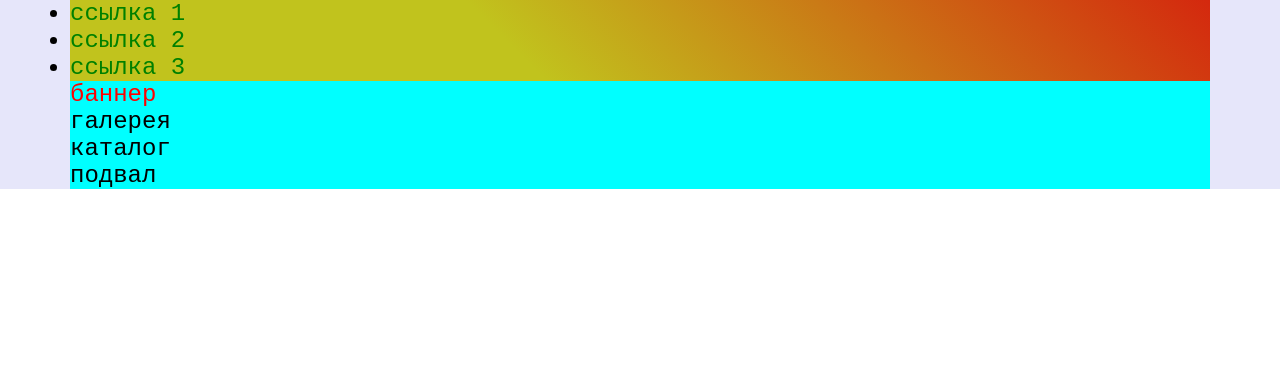
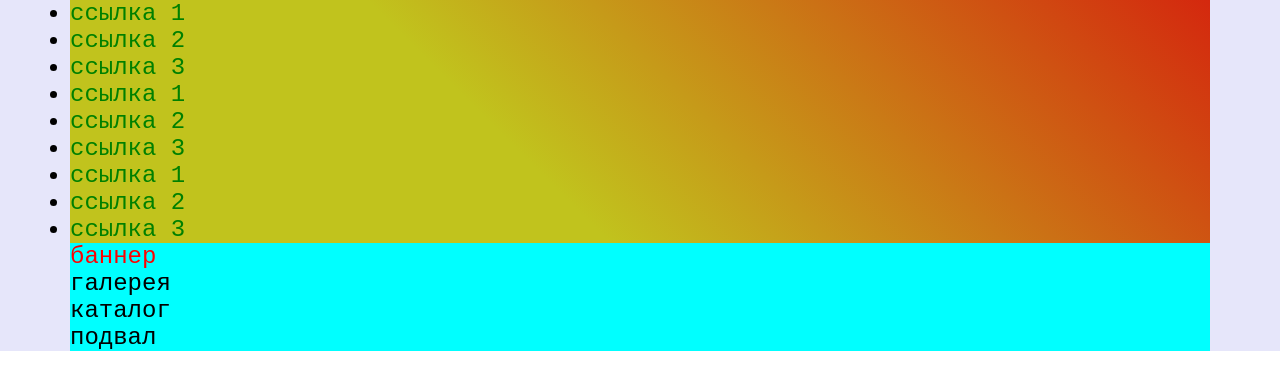
Before and after one commit to andrgart/test1, a website: page src/index.html in a window 1280 px wide. Drawn offline with Linux system fonts and the light colour scheme; files that its build step writes are made by us from their sources.

Commit message:
More_links1

```diff
--- a/src/index.html
+++ b/src/index.html
@@ -12,6 +12,12 @@
         <section class="wrapper main-menu">
             <div class="container">
                 <ul class="list-menu">
+                    <li><a href="#">ссылка 1</a></li>
+                    <li><a href="#">ссылка 2</a></li>
+                    <li><a href="#">ссылка 3</a></li>
+                    <li><a href="#">ссылка 1</a></li>
+                    <li><a href="#">ссылка 2</a></li>
+                    <li><a href="#">ссылка 3</a></li>
                     <li><a href="#">ссылка 1</a></li>
                     <li><a href="#">ссылка 2</a></li>
                     <li><a href="#">ссылка 3</a></li>
```
